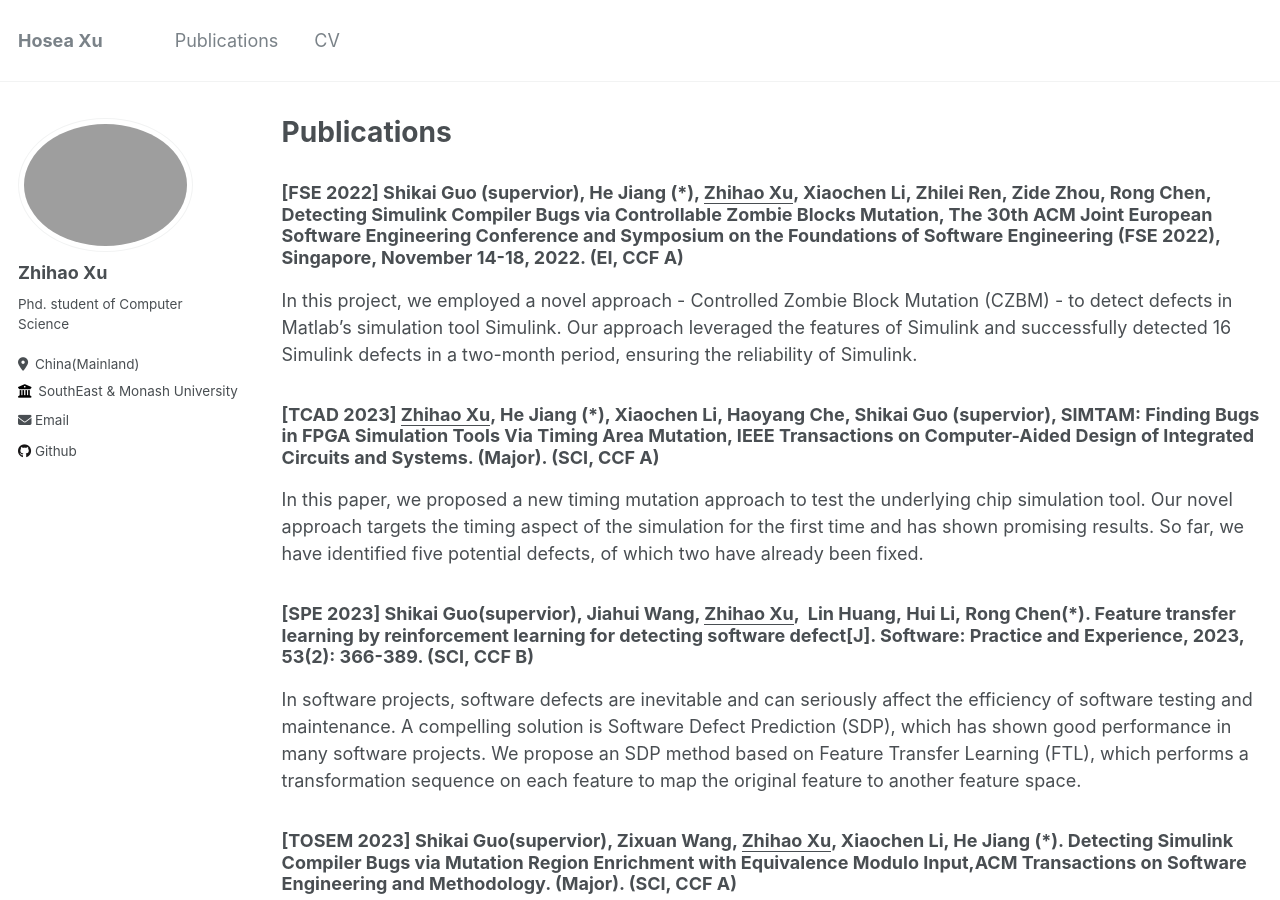
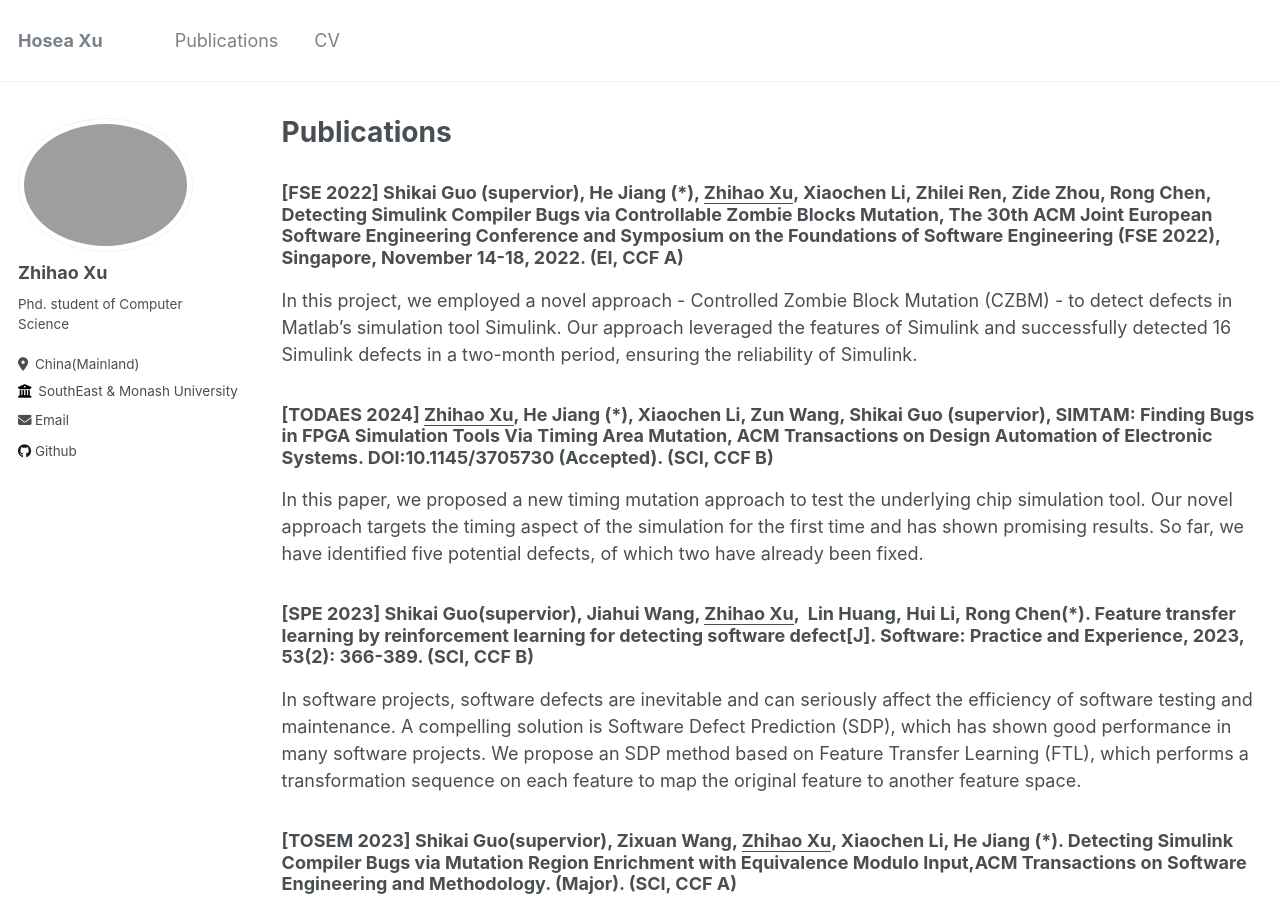
Before and after one commit to cemery123/cemery123.github.io, a Jekyll site: the page built from _pages/publications.md, in a window 1280 px wide and 900 px high. Built offline with Jekyll 4.4.1, drawn with Linux system fonts in a browser that asks for light colours.

Commit message:
Update publications.md

```diff
--- a/_pages/publications.md
+++ b/_pages/publications.md
@@ -13,7 +13,7 @@ author_profile: true
 
 In this project, we employed a novel approach - Controlled Zombie Block Mutation (CZBM) - to detect defects in Matlab's simulation tool Simulink. Our approach leveraged the features of Simulink and successfully detected 16 Simulink defects in a two-month period, ensuring the reliability of Simulink.
 
-### [TCAD 2023] <u>Zhihao Xu</u>, He Jiang (*), Xiaochen Li, Haoyang Che, Shikai Guo (supervior), SIMTAM: Finding Bugs in FPGA Simulation Tools Via Timing Area Mutation, IEEE Transactions on Computer-Aided Design of Integrated Circuits and Systems. (Major). (SCI, CCF A)
+### [TODAES 2024] <u>Zhihao Xu</u>, He Jiang (*), Xiaochen Li, Zun Wang, Shikai Guo (supervior), SIMTAM: Finding Bugs in FPGA Simulation Tools Via Timing Area Mutation, ACM Transactions on Design Automation of Electronic Systems. DOI:10.1145/3705730 (Accepted). (SCI, CCF B)
 
 In this paper, we proposed a new timing mutation approach to test the underlying chip simulation tool. Our novel approach targets the timing aspect of the simulation for the first time and has shown promising results. So far, we have identified five potential defects, of which two have already been fixed.
 
```
